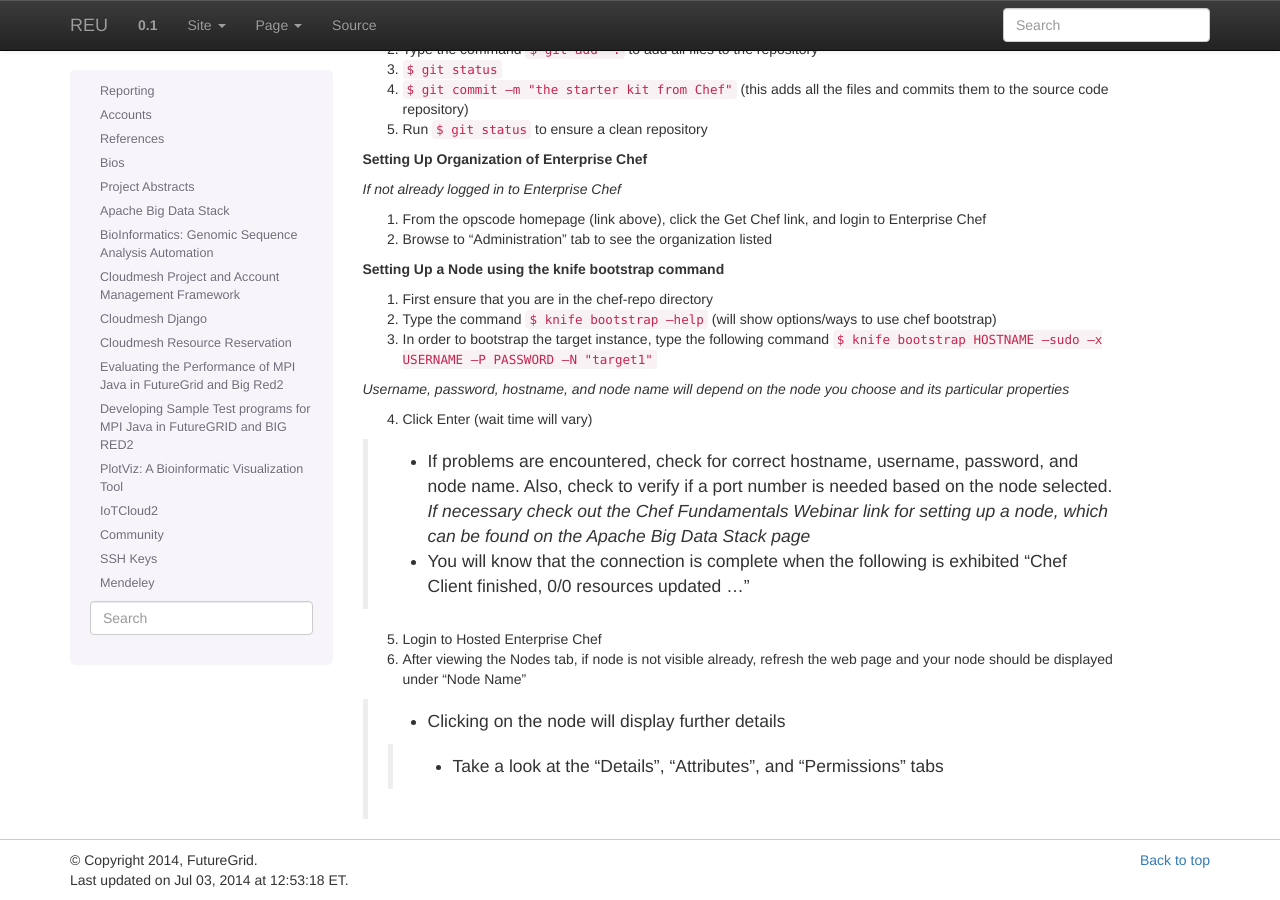
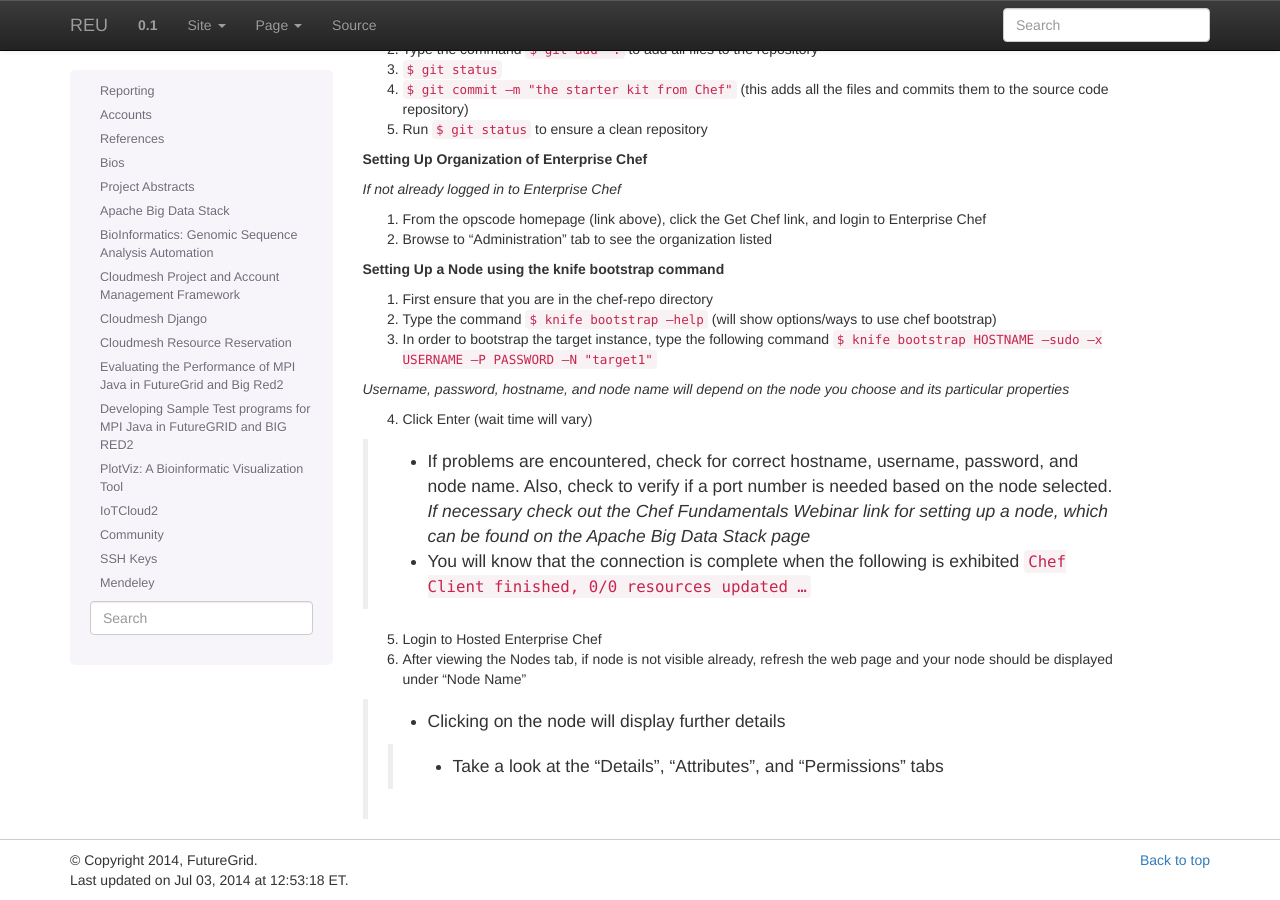
Before and after one commit to cloudmesh-project/reu-2014, a Sphinx documentation site: the page built from doc/source/ChefGuide.rst, in a window 1280 px wide and 900 px high, scrolled down 1955 px. Built offline with Sphinx 7.4.7, drawn with Linux system fonts in a browser that asks for light colours; some of the changed text lies outside the part shown.

```diff
--- a/doc/source/ChefGuide.rst
+++ b/doc/source/ChefGuide.rst
@@ -17,7 +17,7 @@ of official documentation along with personal encounters with Ubuntu Desktop 12.
   *	Login to sudo using the command ``$ su`` and insert your password
   *	Copy & paste the command given in "Quick Install Instructions" (you may have to type the prompt)
   *	Click Enter and the installation process should begin
-  *	Process will be complete when terminal reads "Thank you for installing Chef!"
+  *	Process will be complete when terminal reads ``Thank you for installing Chef!``
 
 *You have just installed Chef, the Ruby language, knife (command line tool for admin), chef-client (Client application),
 ohai (system profiler), and many more*
@@ -89,7 +89,7 @@ and found via searching the web. There is a link on the Apache Big Data Stack pa
 
 4.	Click Enter (wait time will vary)
   *	If problems are encountered, check for correct hostname, username, password, and node name. Also, check to verify if a port number is needed based on the node selected. *If necessary check out the Chef Fundamentals Webinar link for setting up a node, which can be found on the Apache Big Data Stack page*
-  *	You will know that the connection is complete when the following is exhibited "Chef Client finished, 0/0 resources updated …"
+  *	You will know that the connection is complete when the following is exhibited ``Chef Client finished, 0/0 resources updated …``
 
 5.	Login to Hosted Enterprise Chef
 
```
